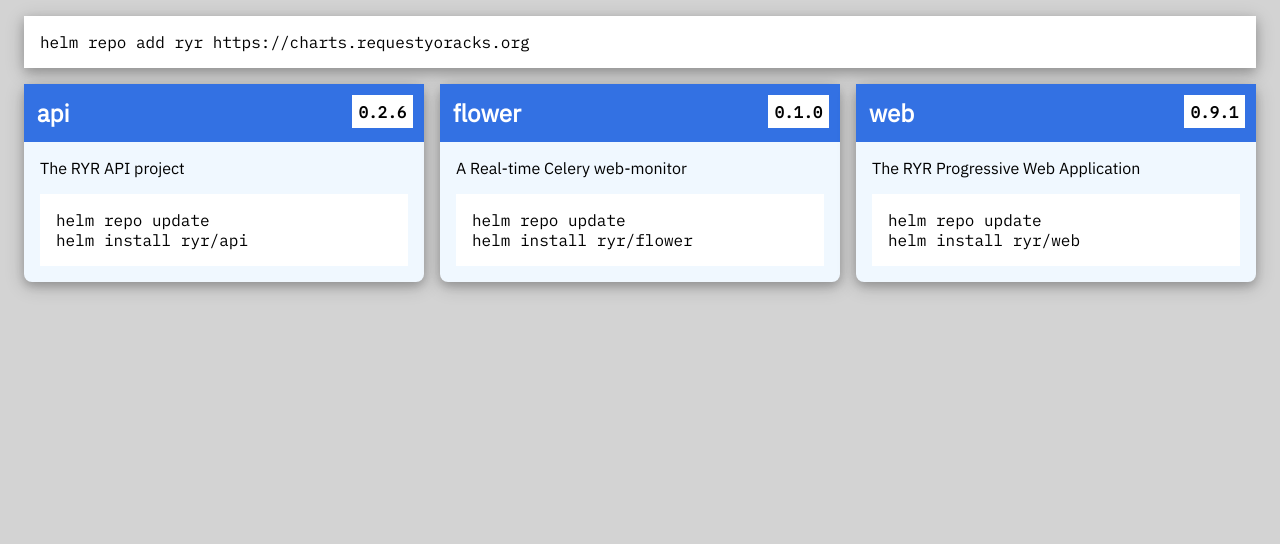
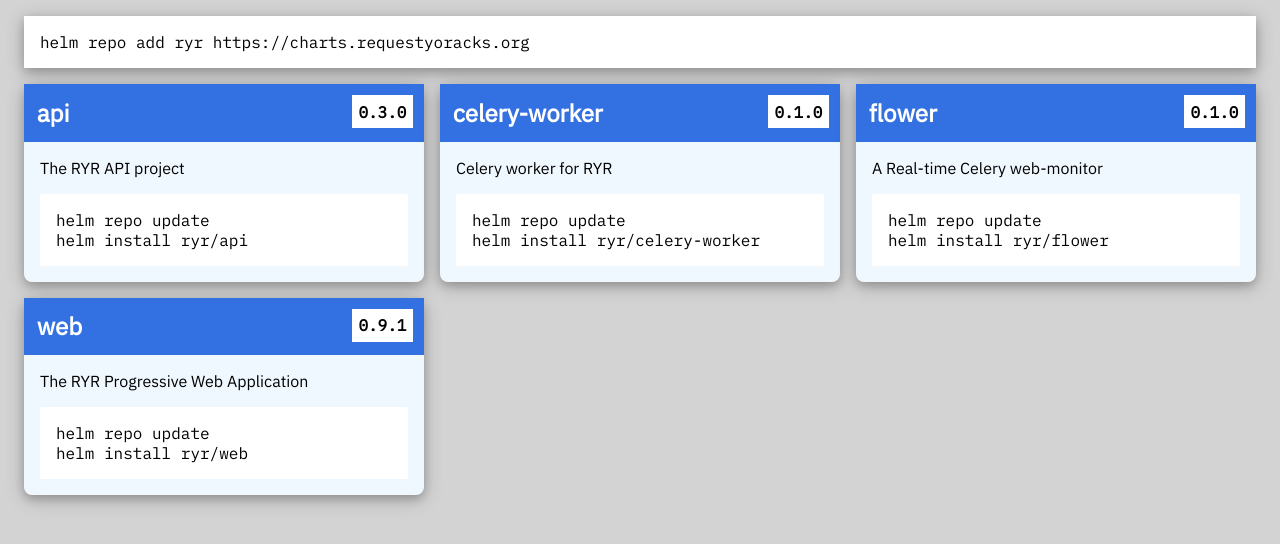
Before and after one commit to request-yo-racks/charts, a plain HTML site: page index.html in a window 1280 px wide. Drawn offline with Linux system fonts and the light colour scheme.

Commit message:
Publish charts
A  api-0.3.0.tgz
A  celery-worker-0.1.0.tgz
M  index.html
M  index.yaml

```diff
--- a/index.html
+++ b/index.html
@@ -101,13 +101,24 @@
   <main>
     <div class="chart">
       <header>
-        <h3>0.2.6</h3>
+        <h3>0.3.0</h3>
         <h2>api</h2>
       </header>
       <div class="description">
         <p>The RYR API project</p>
         <pre>helm repo update
 helm install ryr/api</pre>
+      </div>
+    </div>
+    <div class="chart">
+      <header>
+        <h3>0.1.0</h3>
+        <h2>celery-worker</h2>
+      </header>
+      <div class="description">
+        <p>Celery worker for RYR</p>
+        <pre>helm repo update
+helm install ryr/celery-worker</pre>
       </div>
     </div>
     <div class="chart">
```
Also changed, not shown: 3 other files.
